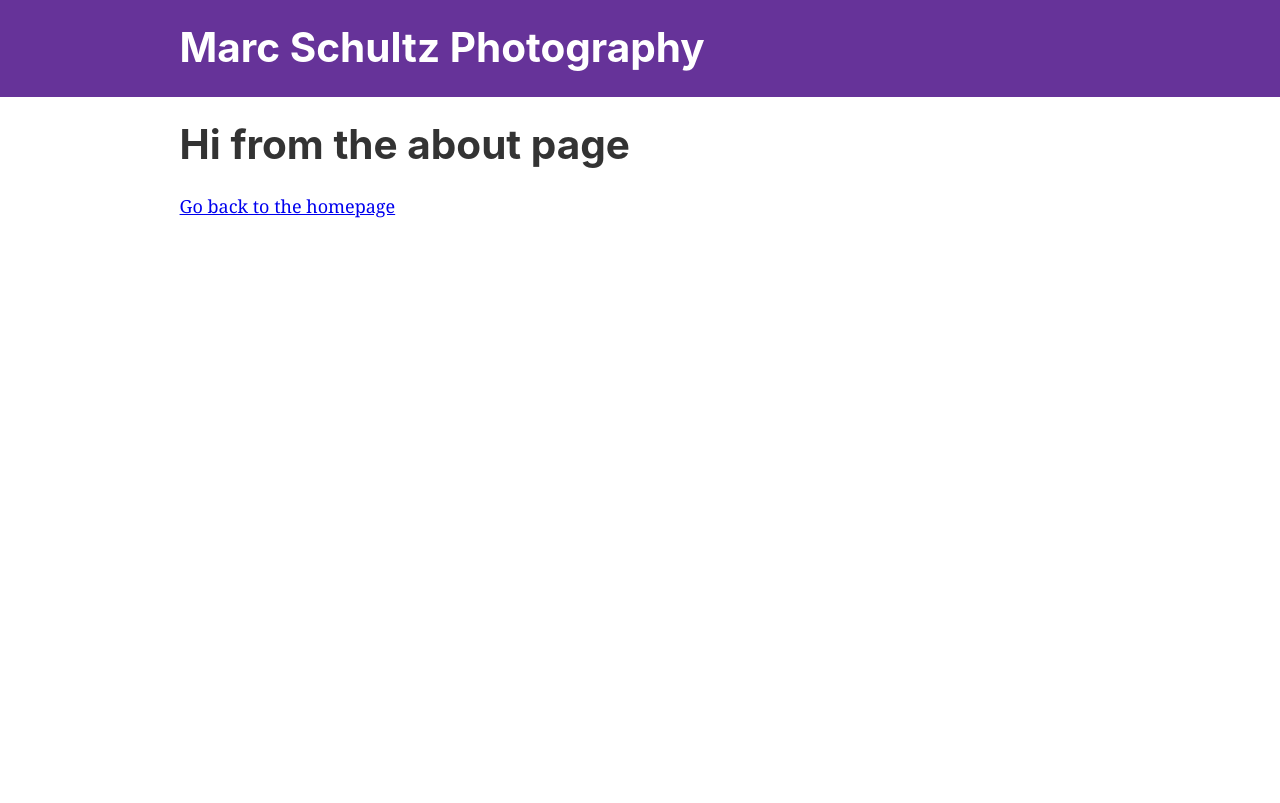
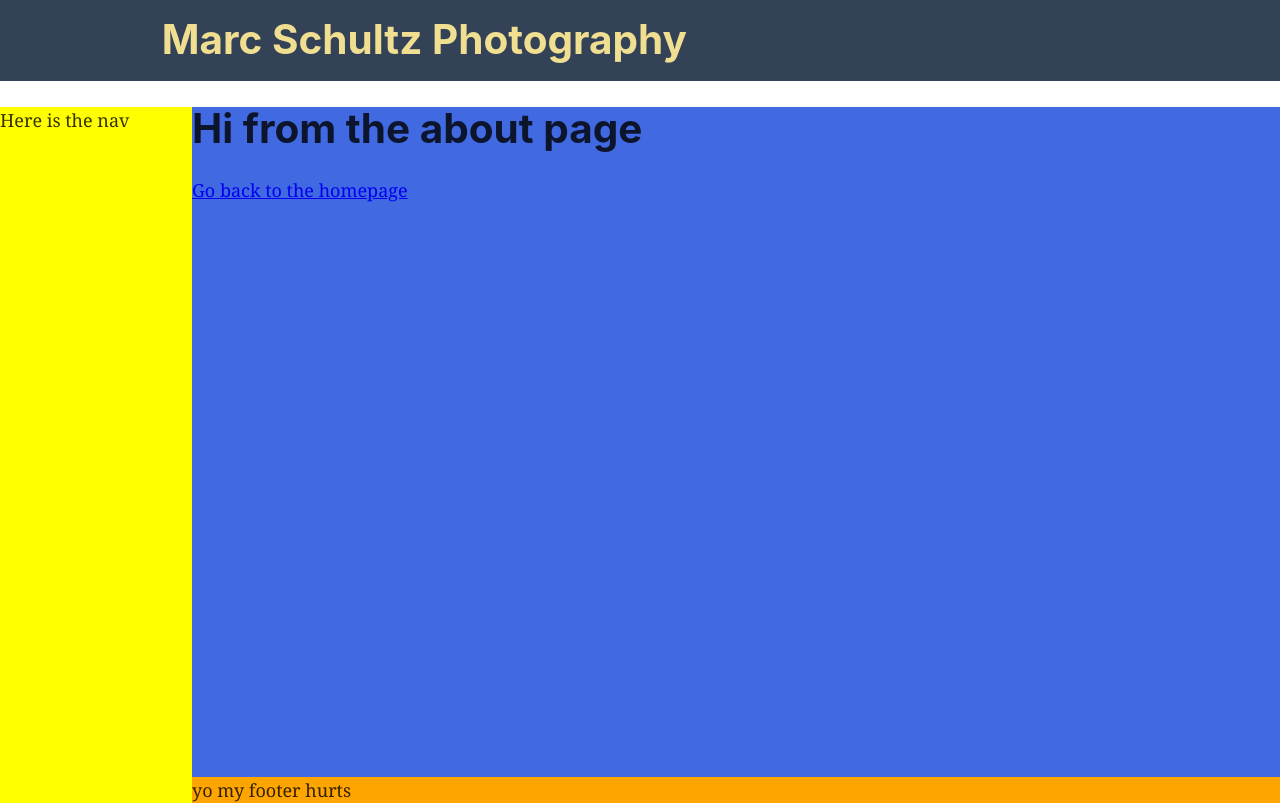
Before and after one commit to gschultz64/marc-photography, a Gatsby site: page /about in a window 1280 px wide. Built offline with nearby package versions, Linux system fonts and the light colour scheme; Gatsby itself is replaced by a stand-in of ours.

Commit message:
navbar footer main components added

```diff
--- a/package.json
+++ b/package.json
@@ -60,7 +60,10 @@
       "json",
       "node"
     ],
-    "testPathIgnorePatterns": ["node_modules", ".cache"],
+    "testPathIgnorePatterns": [
+      "node_modules",
+      ".cache"
+    ],
     "transformIgnorePatterns": [
       "node_modules/(?!(gatsby)/)"
     ],
--- /dev/null
+++ b/src/components/footer.js
@@ -0,0 +1,10 @@
+import React from 'react'
+import { Link } from 'gatsby'
+
+const Footer = ({ siteTitle }) => (
+  <footer style={ {background: 'orange'} }>
+    yo my footer hurts
+  </footer>
+)
+
+export default Footer
--- a/src/components/header.js
+++ b/src/components/header.js
@@ -4,7 +4,7 @@ import { Link } from 'gatsby'
 const Header = ({ siteTitle }) => (
   <div
     style={{
-      background: 'rebeccapurple',
+      background: '#344257',
       marginBottom: '1.45rem',
     }}
   >
@@ -12,14 +12,14 @@ const Header = ({ siteTitle }) => (
       style={{
         margin: '0 auto',
         maxWidth: 960,
-        padding: '1.45rem 1.0875rem',
+        padding: '1rem 0.1rem',
       }}
     >
       <h1 style={{ margin: 0 }}>
         <Link
           to="/"
           style={{
-            color: 'white',
+            color: '#f0de91',
             textDecoration: 'none',
           }}
         >
--- a/src/components/layout.js
+++ b/src/components/layout.js
@@ -4,6 +4,8 @@ import Helmet from 'react-helmet'
 import { StaticQuery, graphql } from 'gatsby'
 
 import Header from './header'
+import Navbar from './navbar'
+import Footer from './footer'
 import './layout.css'
 
 const Layout = ({ children }) => (
@@ -28,21 +30,44 @@ const Layout = ({ children }) => (
         >
           <html lang="en" />
         </Helmet>
+
         <Header siteTitle={data.site.siteMetadata.title} />
+
         <div
           style={{
-            margin: '0 auto',
-            maxWidth: 960,
-            padding: '0px 1.0875rem 1.45rem',
-            paddingTop: 0,
+            display: 'flex',
+            // padding: '0px 1.0875rem 1.45rem',
+            // paddingTop: 0,
           }}
         >
-          {children}
+          <Navbar />
+
+          <div style={styles.main}>
+            <div style={ styles.children }> {children} </div>
+            <Footer />
+          </div>
+
         </div>
+
       </>
     )}
   />
 )
+
+const styles = {
+  main: {
+    display: 'flex',
+    flexDirection: 'column',
+    justifyContent: 'space-between',
+    minHeight: '87vh'
+  },
+  children: {
+    width: '85vw',
+    background: 'royalblue',
+    flex: 1
+  }
+}
+
 
 Layout.propTypes = {
   children: PropTypes.node.isRequired,
--- /dev/null
+++ b/src/components/navbar.js
@@ -0,0 +1,17 @@
+import React from 'react'
+import { Link } from 'gatsby'
+
+const Navbar = ({ siteTitle }) => (
+  <nav style={styles.nav}>
+    Here is the nav
+  </nav>
+)
+
+const styles = {
+  nav: {
+    width: '15vw',
+    background: 'yellow'
+  }
+}
+
+export default Navbar
```
Also changed, not shown: src/pages/index.js (+10 -5 lines), src/__tests__/index.js (line endings or trailing spaces), 1 other file.
